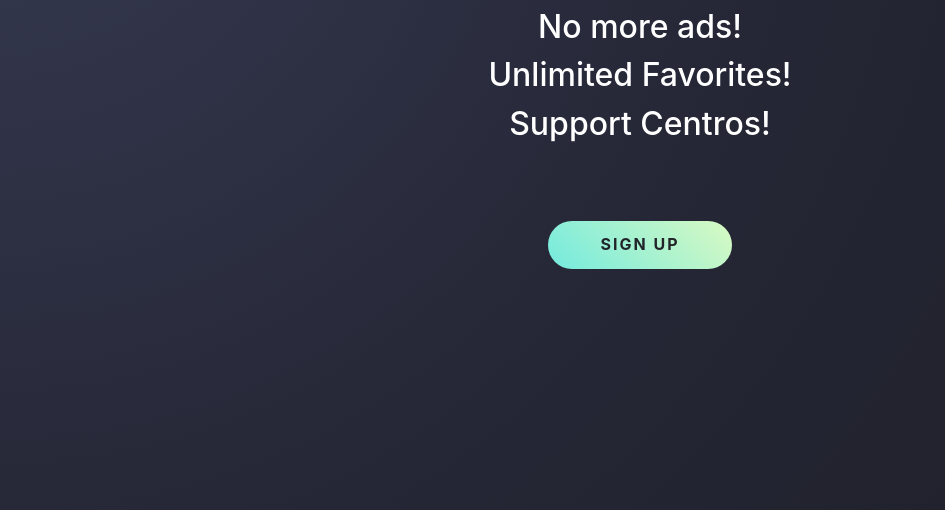
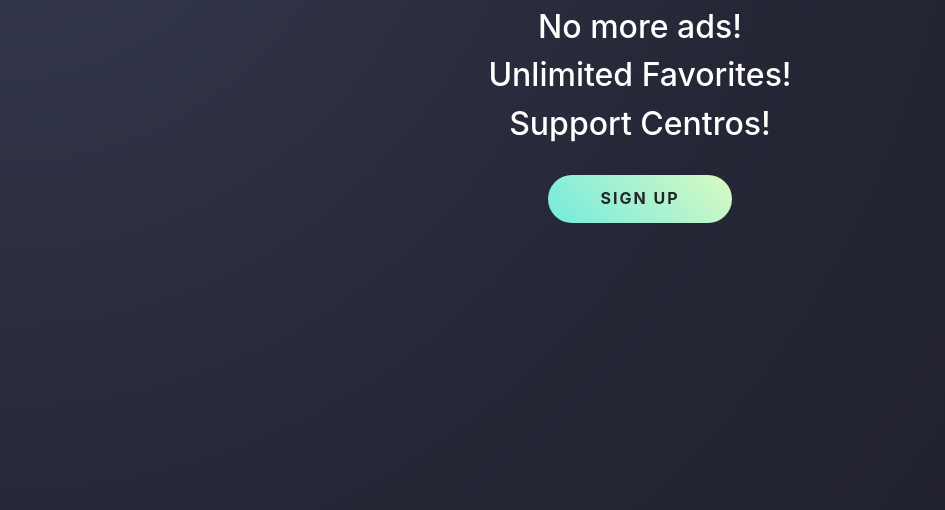
Before and after one commit to TheGr8H0b0/CentrosProject, a PHP site: page /upgrade.html in a window 1280 px wide. Shown: the part 205-715 px from the top of the page, without its empty margins (0-945 px from the left). Run offline with PHP 8.4, Linux system fonts and the light colour scheme; some libraries are stand-ins or nearby versions.

Commit message:
more button fixes

```diff
--- a/upgrade.css
+++ b/upgrade.css
@@ -1,5 +1,6 @@
 .button-container {
-    position: absolute;
+    display: inline-block;
+    position: relative;
     top: 50%;
     left: 50%;
     -webkit-transform: translate(-50%, -50%);
@@ -20,7 +21,6 @@
     text-align: center;
     border-radius: 9999em !important;
     padding:0px !important;
-    margin-top: 100px;
 }
 .btn:after {
     position: absolute;
--- a/upgrade.html
+++ b/upgrade.html
@@ -48,7 +48,7 @@
     <h2 class="sub-header">No more ads!</h2>
     <h2 class="sub-header">Unlimited Favorites!</h2>
     <h2 class="sub-header">Support Centros!</h2>
-
+    <br><br>
     <div class="button-container">
         <a href="signup.html" class="btn"><span>Sign Up</span></a>
     </div>
```
